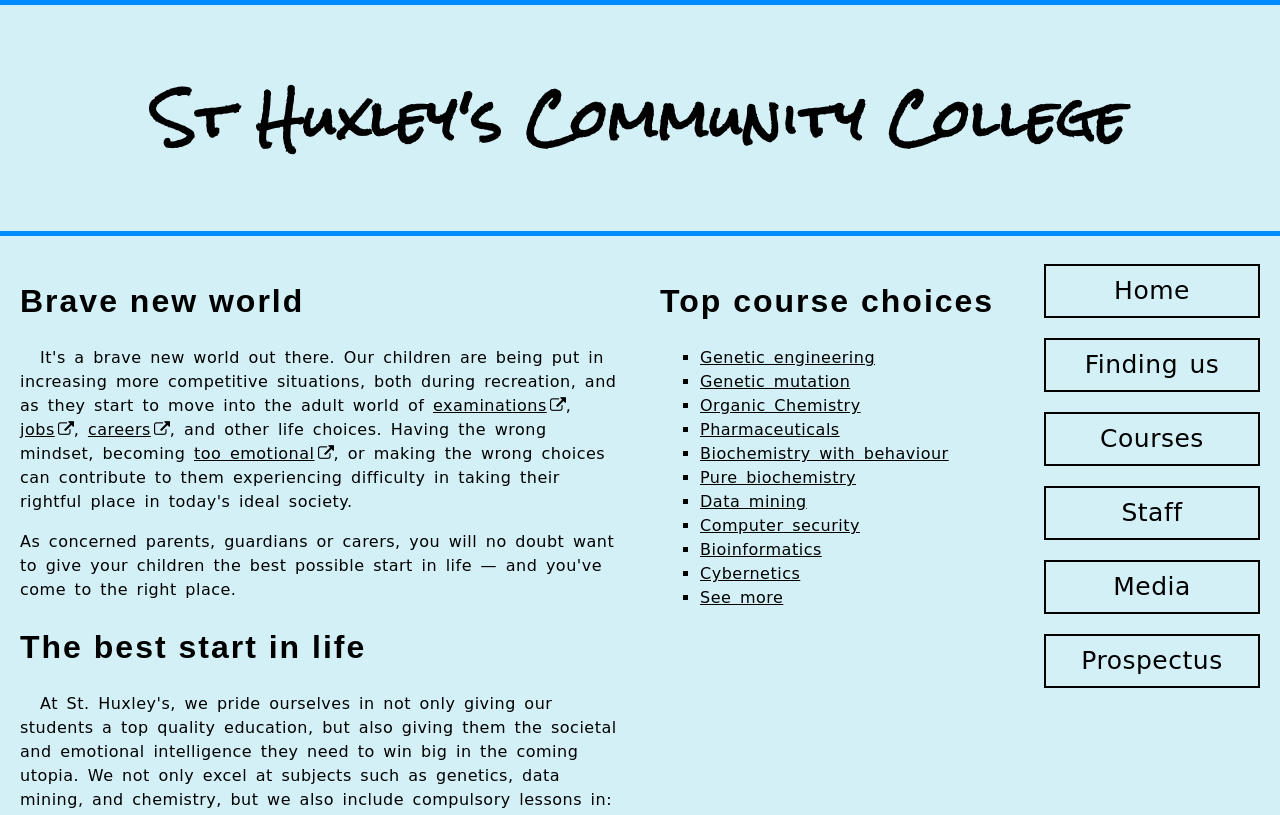
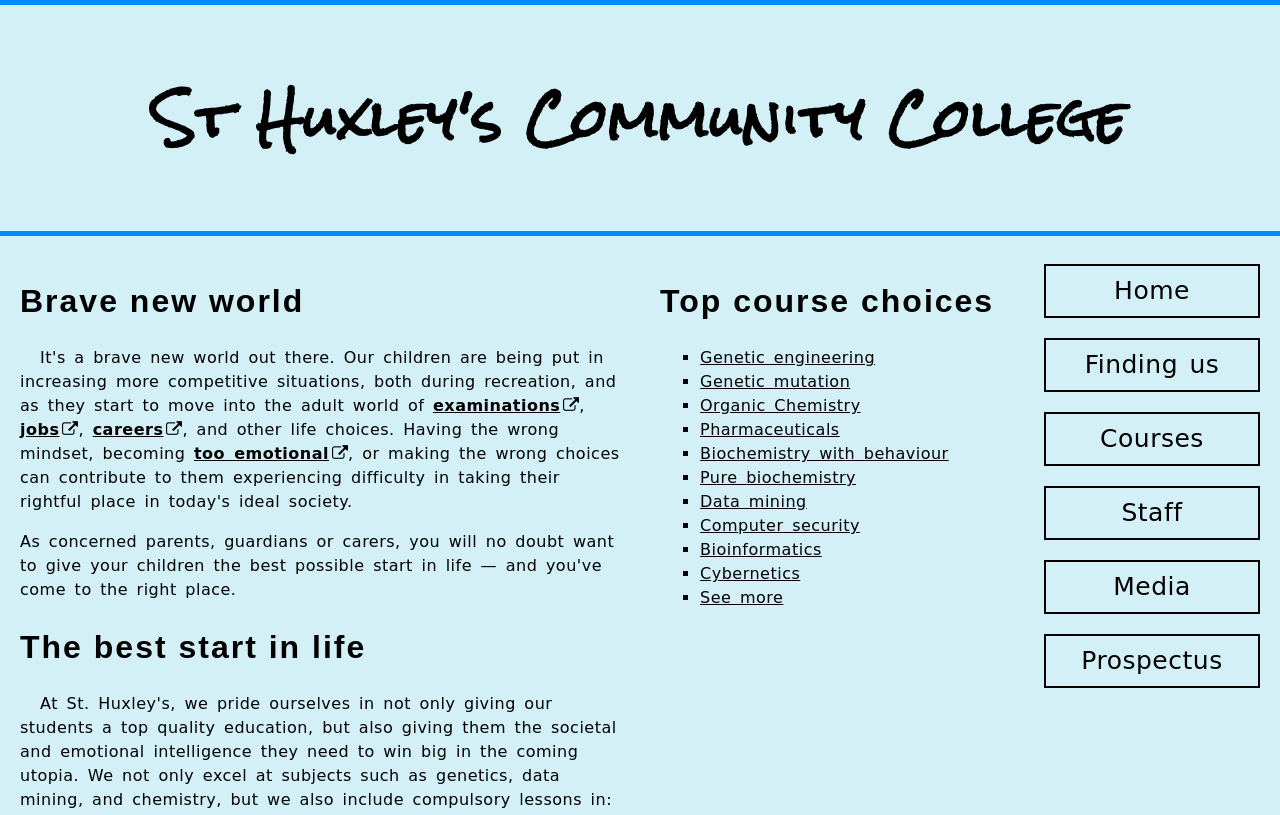
Before and after one commit to EricEo/Examen-CSS-parte-5, a plain HTML site: page index.html in a window 1280 px wide. Shown: the top 815 px of the page. Drawn offline with Linux system fonts and the light colour scheme; a web font is replaced by a local one.

Commit message:
Update index.html

```diff
--- a/index.html
+++ b/index.html
@@ -37,10 +37,10 @@
 
     <p>It's a brave new world out there. Our children are being put in increasing more competitive situations, both
       during recreation, and as they start to move into the adult world of <a
-        href="https://en.wikipedia.org/wiki/Examination">examinations</a>, <a
-        href="https://en.wikipedia.org/wiki/Jobs">jobs</a>, <a href="https://en.wikipedia.org/wiki/Career">careers</a>,
-      and other life choices. Having the wrong mindset, becoming <a href="https://en.wikipedia.org/wiki/Emotion">too
-        emotional</a>, or making the wrong choices can contribute to them experiencing difficulty in taking their
+        href="https://en.wikipedia.org/wiki/Examination"><b>examinations</b></a>, <a
+        href="https://en.wikipedia.org/wiki/Jobs"><b>jobs</b></a>, <a href="https://en.wikipedia.org/wiki/Career"><b>careers</b></a>,
+      and other life choices. Having the wrong mindset, becoming <a href="https://en.wikipedia.org/wiki/Emotion"><b>too
+  emotional</b></a>, or making the wrong choices can contribute to them experiencing difficulty in taking their
       rightful place in today's ideal society.</p>
 
 
```
